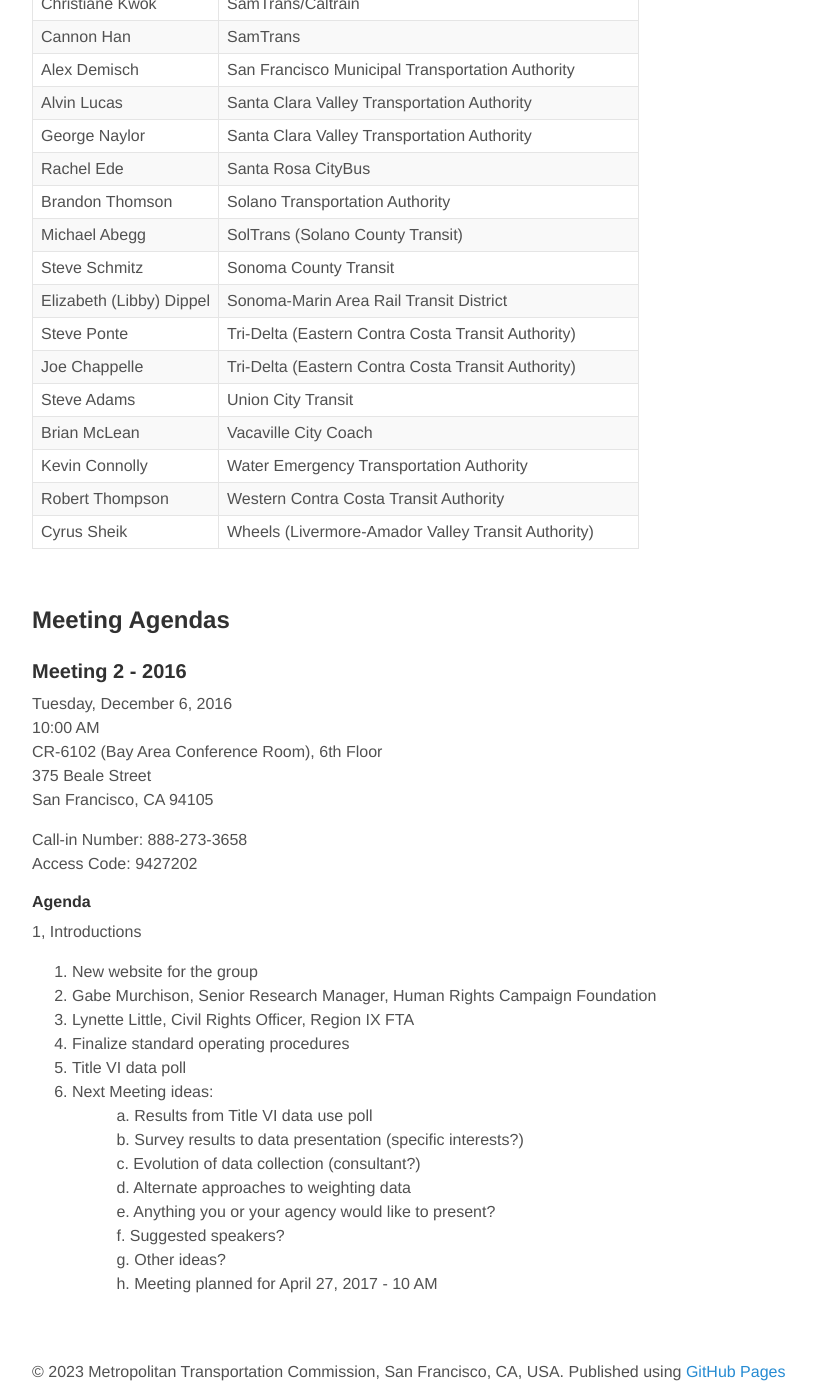
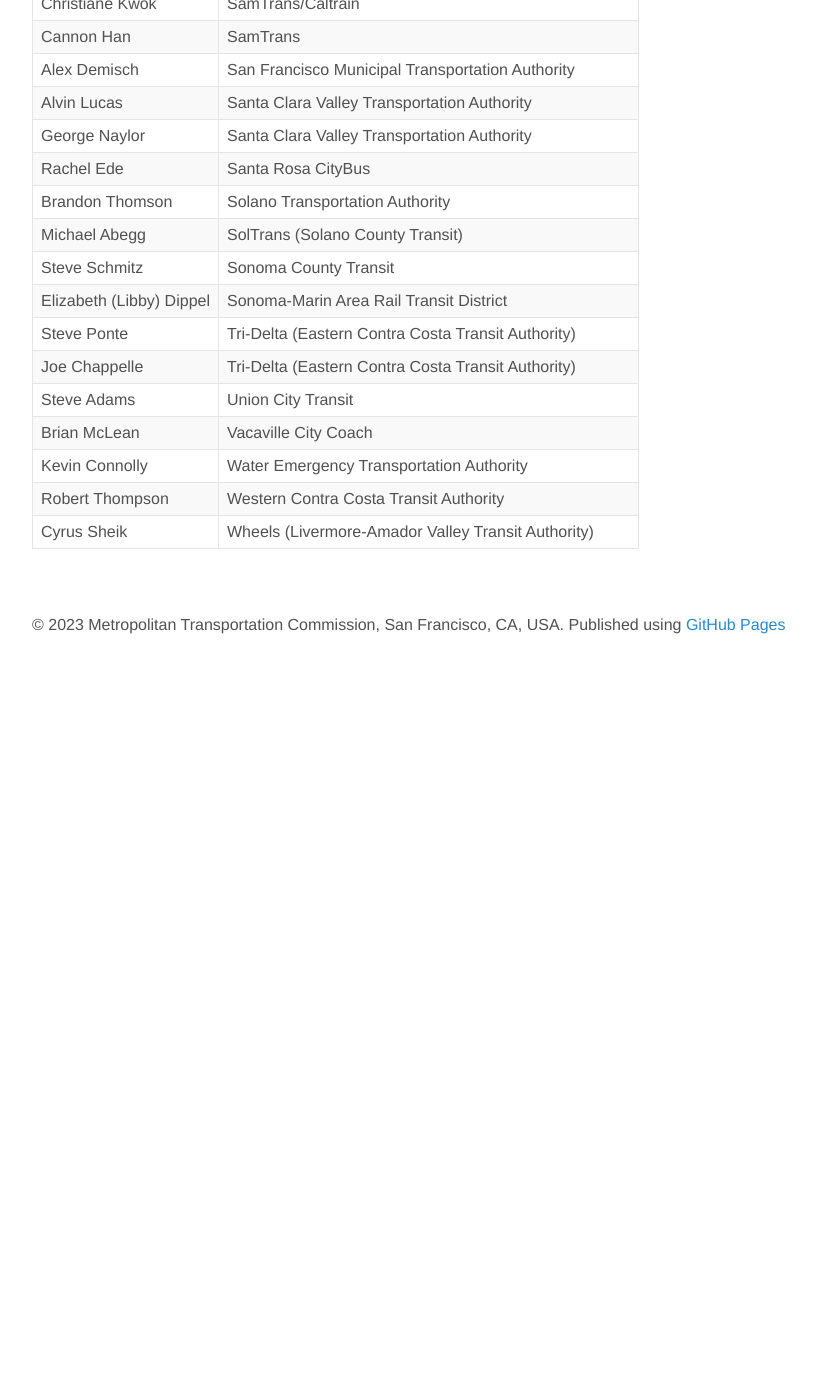
Before and after one commit to BayAreaMetro/transit-passenger-surveys, a Jekyll site: the page built from steering.md, in a window 1280 px wide and 1400 px high, scrolled down 966 px. Shown: the whole window, without its empty margins (144-960 px from the left). Built offline with Jekyll 4.4.1, drawn with Linux system fonts in a browser that asks for light colours; nearby versions of some CDN libraries; library files that are not in the unit come from our copies; after the commit the page ends 1619 px from its top, so only the background shows below that.

Commit message:
Remove old agenda and line up year in table

```diff
--- a/steering.md
+++ b/steering.md
@@ -50,36 +50,3 @@
 | Kevin Connolly                         | Water Emergency Transportation Authority               |
 | Robert Thompson                        | Western Contra Costa Transit Authority                 |
 | Cyrus Sheik                            | Wheels (Livermore-Amador Valley Transit Authority)     |
-
-<br/>
-
-## Meeting Agendas
-
-### Meeting 2 - 2016
-
-Tuesday, December 6, 2016
-10:00 AM
-CR-6102 (Bay Area Conference Room), 6th Floor
-375 Beale Street
-San Francisco, CA 94105
-
-Call-in Number: 888-273-3658
-Access Code: 9427202
-
-#### Agenda
-
-1, Introductions
-2. New website for the group
-3. Gabe Murchison, Senior Research Manager, Human Rights Campaign Foundation
-4. Lynette Little, Civil Rights Officer, Region IX FTA
-5. Finalize standard operating procedures
-6. Title VI data poll
-7. Next Meeting ideas:
-&nbsp;&nbsp;&nbsp;&nbsp;&nbsp;&nbsp;&nbsp;&nbsp;&nbsp;&nbsp;a. Results from Title VI data use poll
-&nbsp;&nbsp;&nbsp;&nbsp;&nbsp;&nbsp;&nbsp;&nbsp;&nbsp;&nbsp;b. Survey results to data presentation (specific interests?)
-&nbsp;&nbsp;&nbsp;&nbsp;&nbsp;&nbsp;&nbsp;&nbsp;&nbsp;&nbsp;c. Evolution of data collection (consultant?)
-&nbsp;&nbsp;&nbsp;&nbsp;&nbsp;&nbsp;&nbsp;&nbsp;&nbsp;&nbsp;d. Alternate approaches to weighting data
-&nbsp;&nbsp;&nbsp;&nbsp;&nbsp;&nbsp;&nbsp;&nbsp;&nbsp;&nbsp;e. Anything you or your agency would like to present?
-&nbsp;&nbsp;&nbsp;&nbsp;&nbsp;&nbsp;&nbsp;&nbsp;&nbsp;&nbsp;f. Suggested speakers?
-&nbsp;&nbsp;&nbsp;&nbsp;&nbsp;&nbsp;&nbsp;&nbsp;&nbsp;&nbsp;g. Other ideas?
-&nbsp;&nbsp;&nbsp;&nbsp;&nbsp;&nbsp;&nbsp;&nbsp;&nbsp;&nbsp;h. Meeting planned for April 27, 2017 - 10 AM
```
Also changed, not shown: schedule.md (+2 -2 lines).
